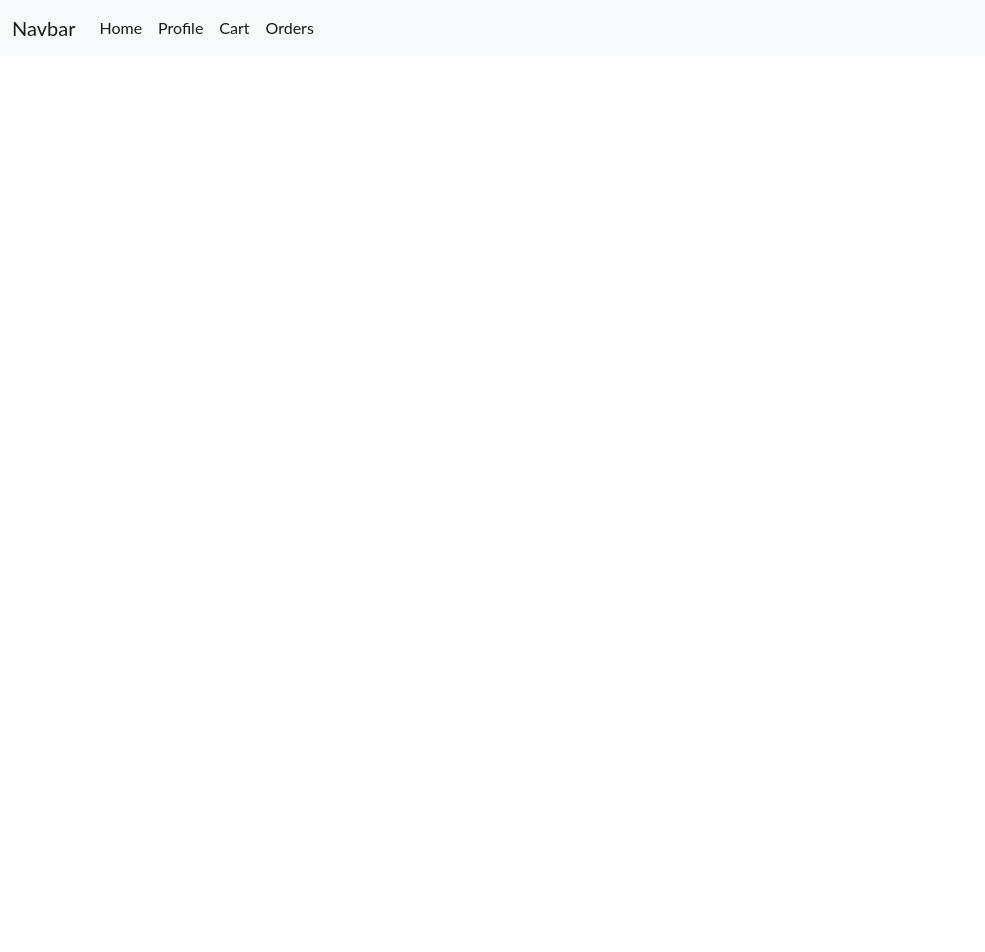
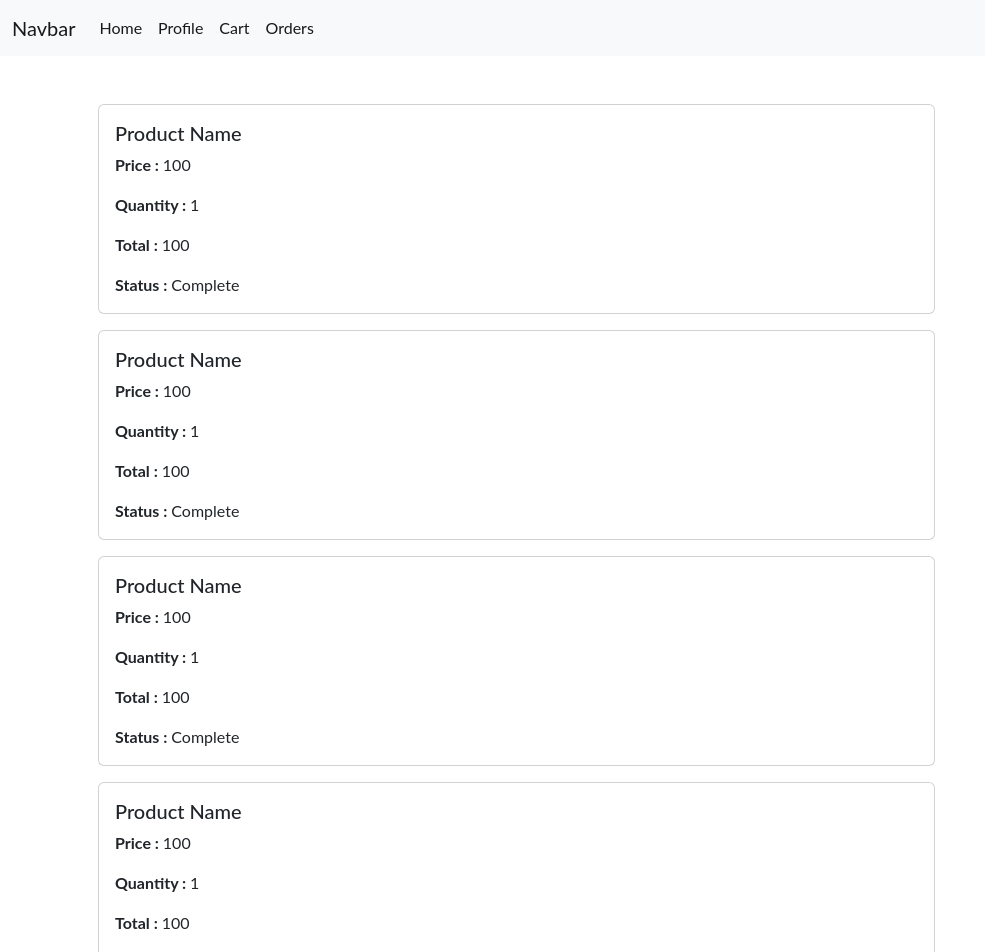
Before and after one commit to Provothon-hackathon/farmconnect, a React (Create React App) app in the folder frontend/: page /order/3 in a window 1280 px wide. Shown: the top 952 px of the page, without its empty margins (0-985 px from the left). Before the commit the page ends 800 px from the top, so only its background shows below. Built offline with nearby package versions, Linux system fonts and the light colour scheme.

Commit message:
Update OrderDetails.js

```diff
--- a/frontend/src/Pages/User/OrderDetails.js
+++ b/frontend/src/Pages/User/OrderDetails.js
@@ -1,11 +1,17 @@
 import React from 'react'
 import Navbar from '../../components/Navbar'
-
+import OrderDetailsCard from '../../components/OrderDetailsCard'
 
 const OrderDetails = () => {
   return (
     <>
       <Navbar searchBar={false} admin={false} />
+      <div className='container mt-5' >
+          <OrderDetailsCard name="Product Name" price="100" quantity="1" status="Complete"/>
+          <OrderDetailsCard name="Product Name" price="100" quantity="1" status="Complete"/>
+          <OrderDetailsCard name="Product Name" price="100" quantity="1" status="Complete"/>
+          <OrderDetailsCard name="Product Name" price="100" quantity="1" status="Complete"/>
+      </div>
     </>
   )
 }
```
